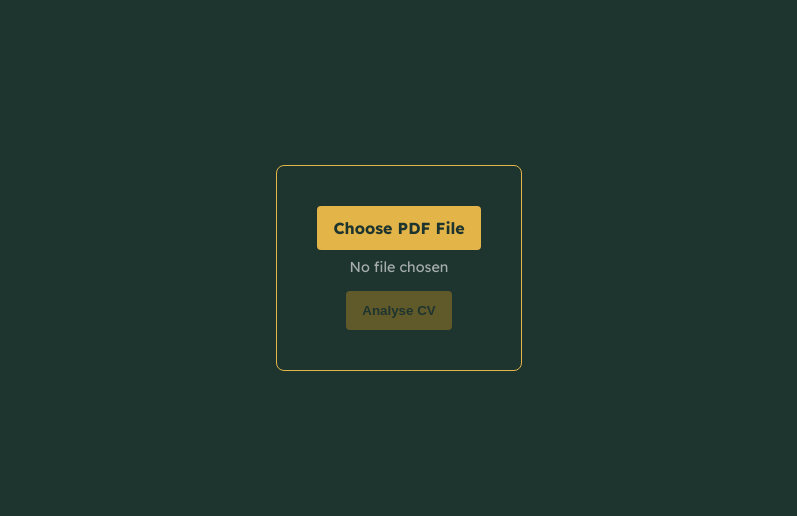
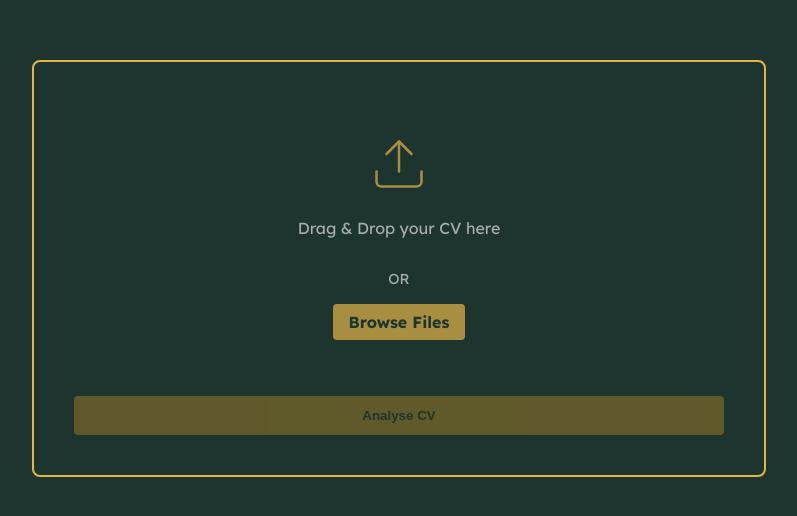
Before and after one commit to es2323/PROJECT-LEVI, a Vue app in the folder frontend/: page / in a window 1280 px wide. Shown: the part 1092-1608 px from the top of the page, without its empty margins (241-1038 px from the left). Built offline with nearby package versions, Linux system fonts and the light colour scheme.

Commit message:
Task: UI Changes to page 2

```diff
--- a/frontend/src/components/CVUploader.vue
+++ b/frontend/src/components/CVUploader.vue
@@ -1,37 +1,52 @@
 <template>
-  <div class="cv-uploader">
+  <!-- The main container for the uploader -->
+  <div
+    class="cv-uploader"
+    :class="{ 'is-dragging': isDragging }"
+    @dragover.prevent="handleDragOver"
+    @dragleave.prevent="handleDragLeave"
+    @drop.prevent="handleDrop"
+  >
+    <!-- This form now contains everything, including the drop zone content -->
     <form @submit.prevent="handleSubmit" class="upload-form">
+      <!-- This is the visual drop zone area -->
+      <div class="drop-zone-content">
+        <svg width="60" height="60" viewBox="0 0 24 24" fill="none" stroke="currentColor" stroke-width="1" stroke-linecap="round" stroke-linejoin="round">
+          <path d="M21 15v4a2 2 0 0 1-2 2H5a2 2 0 0 1-2-2v-4"></path>
+          <polyline points="17 8 12 3 7 8"></polyline>
+          <line x1="12" y1="3" x2="12" y2="15"></line>
+        </svg>
 
-      <label for="cv-upload" class="file-upload-label">
-        Choose PDF File
-      </label>
+        <p>Drag & Drop your CV here</p>
+        <p class="browse-text">OR</p>
 
-      <input
-        id="cv-upload"
-        type="file"
-        @change="handleFileChange"
-        accept=".pdf"
-        class="file-input-hidden"
-      />
+        <!-- The label acts as a button to trigger the hidden file input -->
+        <label for="cv-upload-input" class="file-upload-label">
+          Browse Files
+        </label>
+        <input id="cv-upload-input" type="file" @change="handleFileChange" accept=".pdf" class="file-input-hidden" />
+      </div>
 
-      <p v-if="selectedFile" class="file-name">
-        Selected: {{ selectedFile.name }}
-      </p>
-      <p v-else class="file-name">No file chosen</p>
+      <!-- This section shows the selected file name -->
+      <div v-if="selectedFile" class="file-name-container">
+        <p class="file-name">Selected: {{ selectedFile.name }}</p>
+      </div>
 
-      <button type="submit" :disabled="isLoading || !selectedFile" class="submit-button">
-        {{ isLoading ? 'Analysing...' : 'Analyse CV' }}
+      <!-- The main submit button -->
+      <button v-if="!isLoading" type="submit" :disabled="!selectedFile" class="submit-button">
+        Analyse CV
       </button>
-
     </form>
 
+    <!-- This section shows the loading spinner -->
+    <div v-if="isLoading" class="spinner-container">
+      <div class="spinner"></div>
+      <p>Analysing your skills...</p>
+    </div>
+
+    <!-- This section shows any error messages -->
     <div v-if="errorMessage" class="error-message">
       {{ errorMessage }}
-    </div>
-
-    <div v-if="extractedText" class="results-container">
-      <h3>Extracted Text:</h3>
-      <pre class="results-text">{{ extractedText }}</pre>
     </div>
   </div>
 </template>
@@ -46,96 +61,113 @@ const selectedFile = ref(null);
 const extractedText = ref('');
 const errorMessage = ref('');
 const isLoading = ref(false);
+const isDragging = ref(false);
 
-// This function now saves the selected file to our state
-function handleFileChange(event) {
-  // Logic for handling the selected file will go here
-  selectedFile.value = event.target.files[0];
-  console.log("File stored:", selectedFile.value);
+// --- File Handling Logic ---
+
+// A single function to handle the file once it's selected (either by browse or drop)
+function handleFileSelect(file) {
+  if (file && file.type === 'application/pdf') {
+    selectedFile.value = file;
+    errorMessage.value = '';
+  } else {
+    selectedFile.value = null;
+    errorMessage.value = 'Please select a valid PDF file.';
+  }
 }
 
+// Triggered by the hidden file input
+function handleFileChange(event) {
+  const file = event.target.files[0];
+  handleFileSelect(file);
+}
+
+// --- Drag and Drop Logic ---
+
+function handleDragOver() {
+  isDragging.value = true;
+}
+
+function handleDragLeave() {
+  isDragging.value = false;
+}
+
+function handleDrop(event) {
+  isDragging.value = false;
+  const file = event.dataTransfer.files[0];
+  handleFileSelect(file);
+}
+
+// --- Form Submission Logic ---
+
 async function handleSubmit() {
-  // 1. Check if a file has been selected
   if (!selectedFile.value) {
     errorMessage.value = "Please select a file before submitting.";
     return;
   }
 
-  // 2. Set loading state and clear previous messages
   isLoading.value = true;
   errorMessage.value = '';
-  extractedText.value = '';
 
-  // 3. Create a FormData object to send the file
   const formData = new FormData();
-  formData.append("file", selectedFile.value); // The key "file" must match what FastAPI expects
+  formData.append("file", selectedFile.value);
 
   try {
-    // 4. Make the POST request with axios
     const response = await axios.post("http://127.0.0.1:8000/api/cv-skill-extraction", formData, {
-      headers: {
-        'Content-Type': 'multipart/form-data'
-      }
+      headers: { 'Content-Type': 'multipart/form-data' }
     });
 
-    // 5. Handle the successful response
     console.log("API Response:", response.data);
-    extractedText.value = response.data.extracted_skills;
+    // You can handle the extracted skills here later
+    emit('cv-uploaded');
 
   } catch (error) {
-    // 6. Handle any errors from the API call
     console.error("Error uploading file:", error);
     errorMessage.value = "An error occurred while uploading the file. Please try again.";
   } finally {
-    // 7. Reset the loading state
     isLoading.value = false;
-    emit('cv-uploaded');  }
+  }
 }
 </script>
 
 <style scoped>
 
 .cv-uploader {
-  max-width: 500px;
+  width: 100%;
+  max-width: 650px;
   margin: 2rem auto;
   padding: 2.5rem;
-  border: 1px solid var(--accent-color);
+  border: 2px solid var(--accent-color);
   border-radius: 8px;
   text-align: center;
+  transition: background-color 0.3s, border-style 0.3s;
 }
-.cv-uploader-form {
+.cv-uploader.is-dragging {
+  border-style: dashed;
+  background-color: rgba(227, 180, 72, 0.05);
+}
+
+.drop-zone-content {
+  padding: 2rem;
   display: flex;
   flex-direction: column;
-  gap: 1.5rem;
-  margin-top: 1.5rem;
+  align-items: center;
+  gap: 0.5rem;
+  color: var(--text-color);
+  opacity: 0.7;
 }
 
-.error-message {
-  margin-top: 1rem;
-  color:  #ff7f7f;/* Red color for errors */
-  font-weight: bold;
+.drop-zone-content svg {
+  stroke: var(--accent-color);
 }
 
-.results-container {
-  margin-top: 2rem;
-  text-align: left;
-  border-top: 1px solid rgba(224, 224, 224, 0.2);
-  padding-top: 1rem;
-}
-
-.results-text {
-  background-color: rgba(0, 0, 0, 0.2);
-  padding: 1rem;
-  border-radius: 4px;
-  white-space: pre-wrap; /* This makes the text wrap nicely */
-  word-wrap: break-word;
-  max-height: 300px;
-  overflow-y: auto;
-  color: var(--text-color);
+.browse-text {
+  font-size: 0.9rem;
+  margin: 0.5rem 0;
 }
 
 .file-upload-label {
-  padding: 0.75rem 1rem;
+  padding: 0.5rem 1rem;
   background-color: var(--accent-color);
   color: var(--background-color);
   font-weight: 700;
@@ -143,7 +175,7 @@ async function handleSubmit() {
   border-radius: 4px;
   cursor: pointer;
   transition: background-color 0.2s;
-  display: inline-block; /* Makes padding and other properties work well */
+  display: inline-block;
 }
 
 .file-upload-label:hover {
@@ -154,14 +186,20 @@ async function handleSubmit() {
   display: none;
 }
 
+.file-name-container {
+  margin-top: 1rem;
+}
+
 .file-name {
   margin-top: 0.5rem;
   font-size: 0.9rem;
   color: var(--text-color);
-  opacity: 0.7
+  opacity: 0.9;
 }
 
-.submit-button { /* Added base styles for the submit button */
+.submit-button {
+  width: 100%;
+  margin-top: 1.5rem;
   padding: 0.75rem 1rem;
   background-color: var(--accent-color);
   color: var(--background-color);
@@ -172,9 +210,38 @@ async function handleSubmit() {
 }
 
 .submit-button:disabled {
-  background-color: #8c7127;/* Grey out the button when disabled */
+  background-color: #8c7127;
   cursor: not-allowed;
   opacity: 0.6;
 
 }
+
+/* Add this new class for visual feedback */
+.cv-uploader.is-dragging {
+  border-style: dashed;
+  border-color: var(--accent-color);
+  background-color: rgba(227, 180, 72, 0.1); /* Faint accent color */
+}
+.spinner-container {
+  margin-top: 1.5rem;
+}
+.spinner {
+  border: 4px solid rgba(224, 224, 224, 0.3);
+  border-top: 4px solid var(--accent-color);
+  border-radius: 50%;
+  width: 40px;
+  height: 40px;
+  animation: spin 1s linear infinite;
+  margin: 0 auto 1rem;
+}
+
+@keyframes spin {
+  0% { transform: rotate(0deg); }
+  100% { transform: rotate(360deg); }
+}
+.error-message {
+  margin-top: 1rem;
+  color: #ff7f7f;
+  font-weight: bold;
+}
 </style>
```
